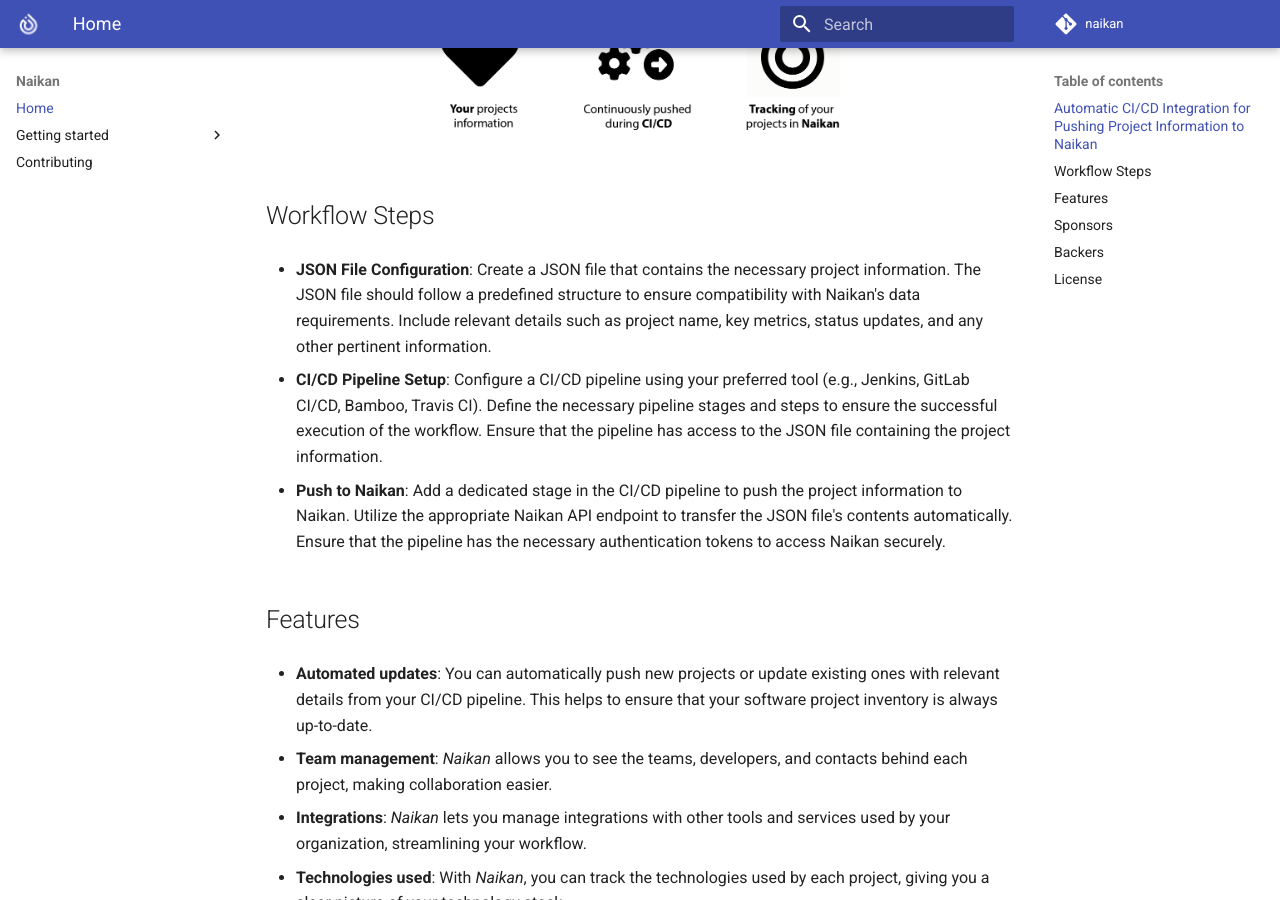
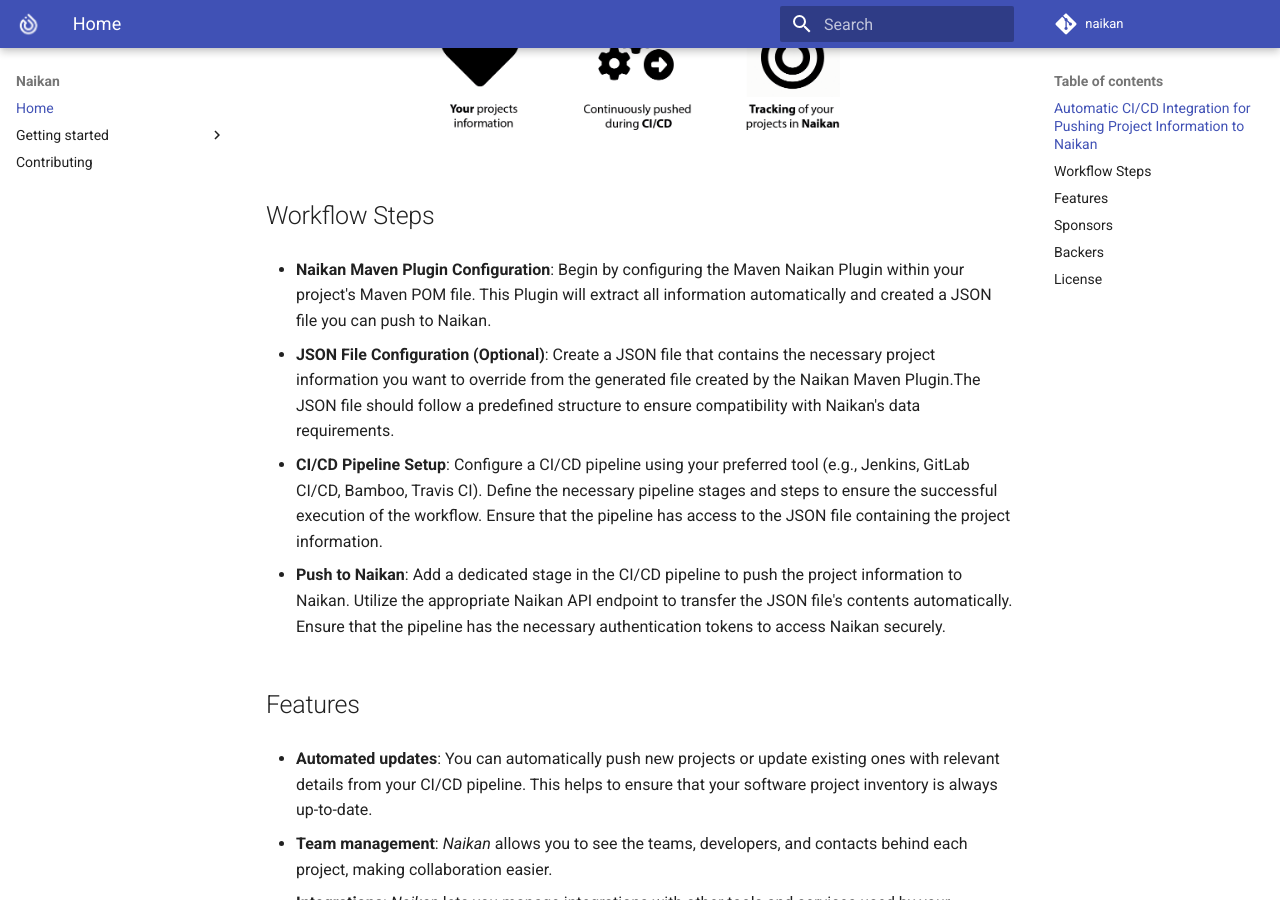
Before and after one commit to enofex/naikan, an MkDocs documentation site: the page built from docs/index.md, in a window 1280 px wide and 900 px high, scrolled down 839 px. Built offline with MkDocs 1.6.1 and Material for MkDocs 9.7.7, drawn with Linux system fonts in a browser that asks for light colours; comment, search, counter and statistics services are not loaded.

Commit message:
Update index.md

```diff
--- a/docs/index.md
+++ b/docs/index.md
@@ -23,10 +23,10 @@
 
 ## Workflow Steps
 
-* **JSON File Configuration**: Create a JSON file that contains the necessary project information.
-  The JSON file should follow a predefined structure to ensure compatibility with Naikan's data
-  requirements. Include relevant details such as project name, key metrics, status updates, and any
-  other pertinent information.
+* **Naikan Maven Plugin Configuration**: Begin by configuring the Maven Naikan Plugin within your project's Maven POM file. This Plugin will extract all information automatically and created a JSON file you can push to Naikan.
+
+* **JSON File Configuration (Optional)**: Create a JSON file that contains the necessary project information you want to override from the generated file created by the Naikan Maven Plugin.The JSON file should follow a predefined structure to ensure compatibility with Naikan's data
+  requirements.
 
 * **CI/CD Pipeline Setup**: Configure a CI/CD pipeline using your preferred tool (e.g., Jenkins,
   GitLab CI/CD, Bamboo, Travis CI). Define the necessary pipeline stages and steps to ensure the
```
